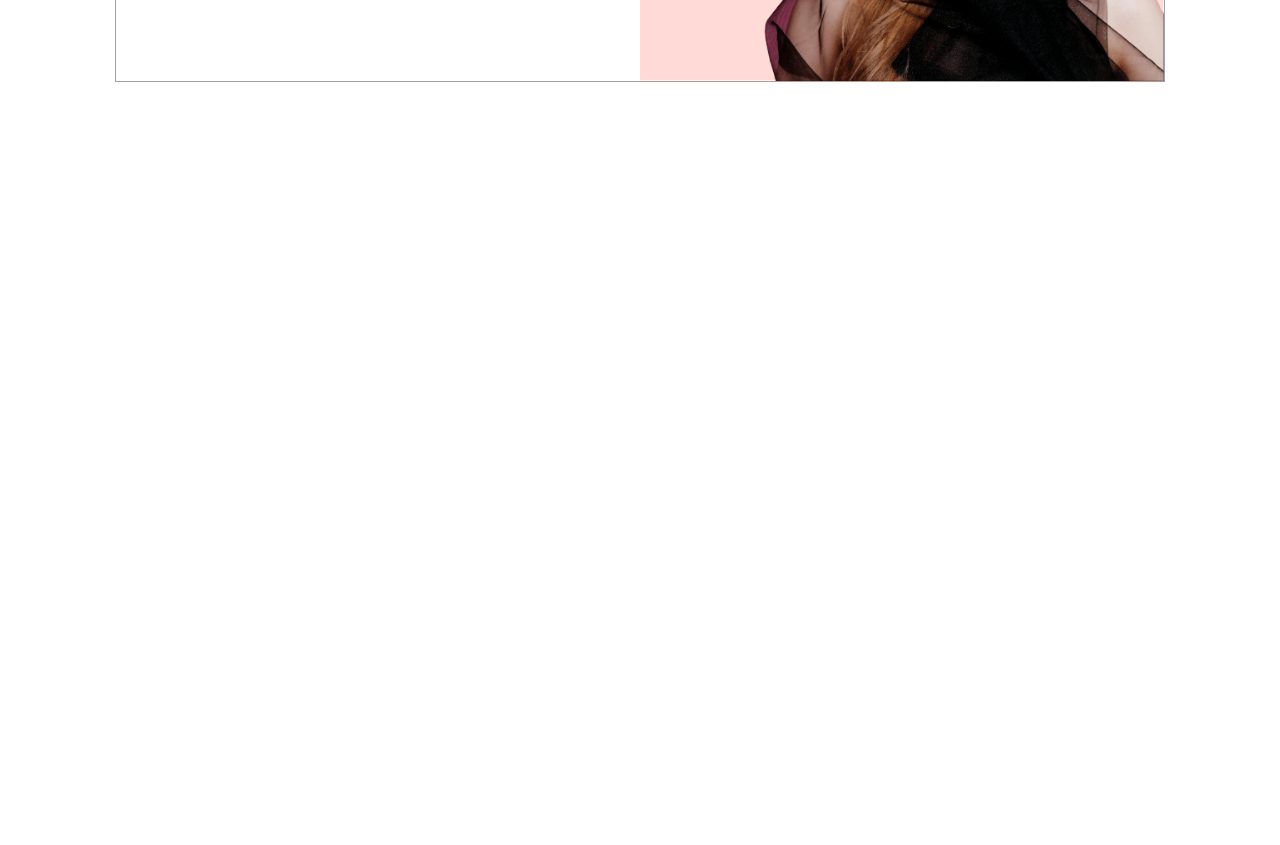
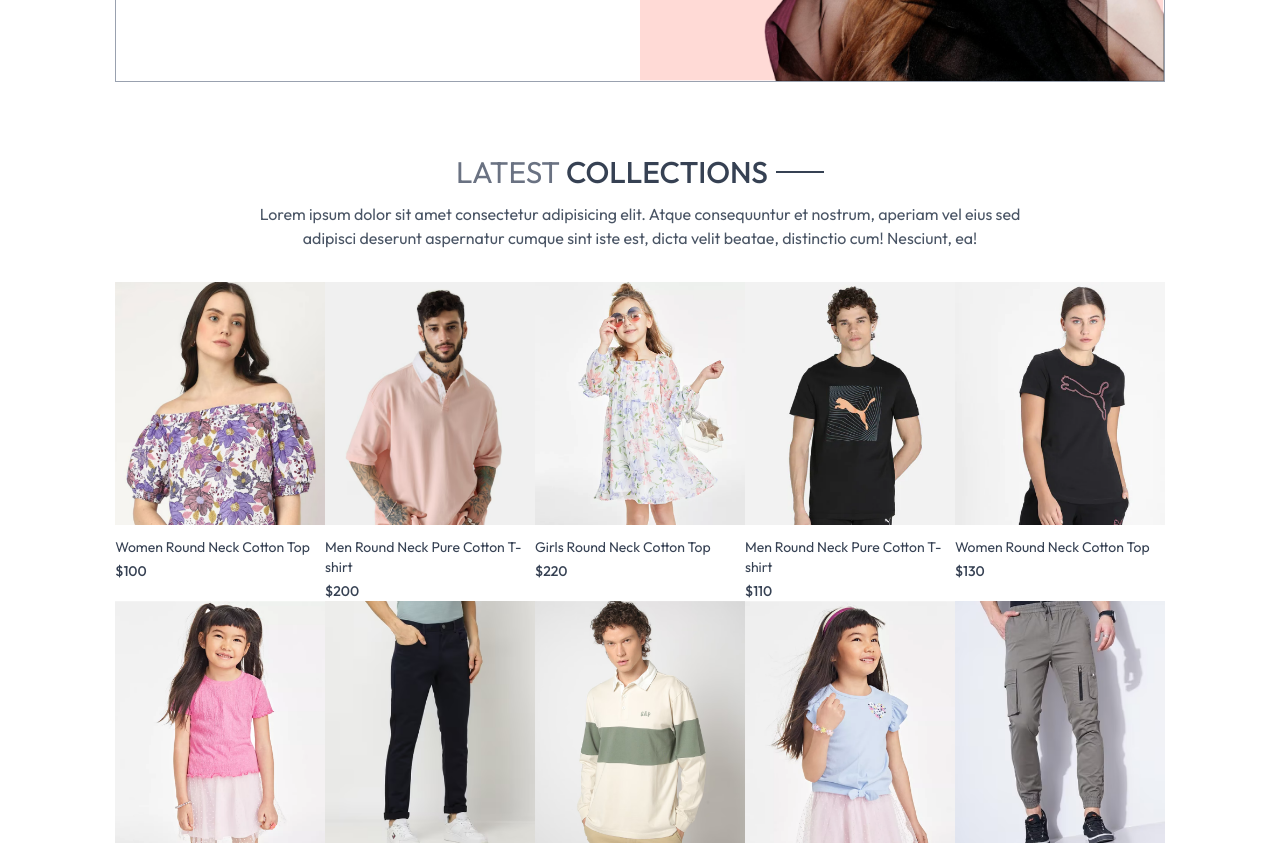
Before and after one commit to Istinger/ecommerce-React, a React (Vite) app in the folder frontend/: page / in a window 1280 px wide. Shown: the part 420-1265 px from the top of the page. Before the commit the page ends 800 px from the top, so only its background shows below. Built offline with nearby package versions, Linux system fonts and the light colour scheme.

Commit message:
Add LatestCollection and ProductItem components for displaying latest products

```diff
--- /dev/null
+++ b/frontend/src/components/LatestCollection.jsx
@@ -0,0 +1,38 @@
+import React, { useContext, useEffect, useState } from 'react'
+import { ShopContext } from '../context/ShopContext'
+import Title from './Title';
+import ProductItem from './ProductItem';
+
+const LatestCollection = () => {
+
+    const {products} = useContext(ShopContext);
+    //console.log(products); the products are being fetched correctly
+    //state variable to hold last 10 products, initiallated as empty array
+    const [latestProducts,setLatestProducts] = useState([]);
+    //whenever the component mounts, we have to load in Latest products
+    useEffect(()=>{
+        setLatestProducts(products.slice(0,10));
+    },[])//empty dependency array to run only once when component loaded
+
+  return (
+    <div className='my-10'>
+        <div className='text-center py-8 text-3xl'>
+            <Title text1={'LATEST'} text2={'COLLECTIONS'}/>
+            <p className='w-3/4 m-auto text-xs sm:text-sm md:text-base text-gray-600'>
+            Lorem ipsum dolor sit amet consectetur adipisicing elit. Atque consequuntur et nostrum, aperiam vel eius sed adipisci deserunt aspernatur cumque sint iste est, dicta velit beatae, distinctio cum! Nesciunt, ea!
+            </p>
+        </div>
+        {/* Rendering products*/}
+        <div className='grid grid-cols-2 sm:grid-cols-3 md:grid-cols-4 lg:grid-cols-5 gay-y-6'>
+            {
+                latestProducts.map((item,index)=>(
+                    <ProductItem key={index} id={item.id} image={item.image} name={item.name} price={item.price}/>
+                ))
+            }
+        </div>
+
+    </div>
+  )
+}
+
+export default LatestCollection
--- /dev/null
+++ b/frontend/src/components/ProductItem.jsx
@@ -0,0 +1,21 @@
+import React, { useContext } from 'react'
+import { ShopContext } from '../context/ShopContext';
+import { Link } from 'react-router-dom';
+
+
+const ProductItem = ({id,image,name,price}) => {
+    //get the currency $ from context
+    const {currency} = useContext(ShopContext);
+    //whenever someone click on the product, we have to navigate to product details page
+  return (
+    <Link className='text-gray-700 cursor-pointer' to={`/product/${id}`}>
+        <div className='overflow-hidden'>
+         <img className='hover:scale-110 transition ease-in-out' src={image[0]} alt="" />
+        </div>
+        <p className='pt-3 pb-1 text-sm'>{name}</p>
+        <p className='text-sm font-medium'>{currency}{price}</p>
+    </Link>
+  )
+}
+
+export default ProductItem
--- /dev/null
+++ b/frontend/src/components/Title.jsx
@@ -0,0 +1,12 @@
+import React from 'react'
+
+const Title = ({text1,text2}) => {
+  return (
+    <div className='inline-flex gap-2 items-center mb-3'>
+        <p className='text-gray-500'>{text1} <span className='text-gray-700 font-medium'>{text2}</span></p>
+        <p className='w-8 sm:w-12 h-[1px] sm:h-[2px] bg-gray-700'></p>
+    </div>
+  )
+}
+
+export default Title
--- a/frontend/src/main.jsx
+++ b/frontend/src/main.jsx
@@ -1,11 +1,14 @@
-import { StrictMode } from 'react'
-import { createRoot } from 'react-dom/client'
-import './index.css'
-import App from './App.jsx'
-import {BrowserRouter} from 'react-router-dom'
+import { StrictMode } from "react";
+import { createRoot } from "react-dom/client";
+import "./index.css";
+import App from "./App.jsx";
+import { BrowserRouter } from "react-router-dom";
+import ShopContextProvider from "./context/ShopContext.jsx";
 
-createRoot(document.getElementById('root')).render(
+createRoot(document.getElementById("root")).render(
   <BrowserRouter>
-    <App />
-  </BrowserRouter>,
-)
+    <ShopContextProvider>
+      <App />
+    </ShopContextProvider>
+  </BrowserRouter>
+);
--- a/frontend/src/pages/Home.jsx
+++ b/frontend/src/pages/Home.jsx
@@ -1,10 +1,12 @@
 import React from 'react'
 import Hero from '../components/Hero'
+import LatestCollection from '../components/LatestCollection'
 
 const Home = () => {
   return (
     <div>
       <Hero/>
+      <LatestCollection/>
     </div>
   )
 }
```
